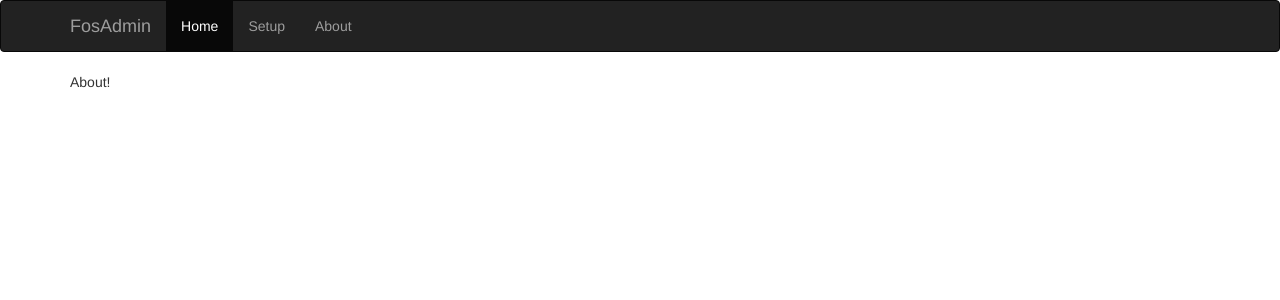
After one commit to scragg0x/pyFosAdmin, a Flask app: page /about in a window 1280 px wide. The commit adds this page. Shown: the top 300 px of the page. Run offline with Flask 2, Linux system fonts and the light colour scheme; parts of the project's set-up code (start-up, migrations or seed data) failed here and were passed over; some libraries are stand-ins or nearby versions.

Commit message:
added about and setup place holder pages

```diff
--- a/fosadmin/__init__.py
+++ b/fosadmin/__init__.py
@@ -2,15 +2,32 @@ from flask import Flask, render_template
 from flask.ext.script import Manager
 from foscontrol import Cam
 
-import config
 import base64
+import os
+import json
 
 app = Flask(__name__)
 app.debug = True
 
 manager = Manager(app)
 
-cam = Cam(config.protocol, config.host, config.port, config.username, config.password)
+
+def load_cam(config=None):
+    if config:
+        # Persist and use
+        pass
+    else:
+        f = open(os.path.dirname(os.path.realpath(__file__)) + "/../config.json")
+        config = json.loads(f.read())
+        f.close()
+
+    return Cam(config.get('PROTOCOL', 'http'),
+               config.get('HOST'),
+               config.get('PORT', 88),
+               config.get('USERNAME', 'admin'),
+               config.get('PASSWORD', ''))
+
+cam = load_cam()
 
 
 @app.route("/")
@@ -23,6 +40,16 @@ def snapshot():
     return base64.b64encode(cam.snapPicture()[0])
 
 
+@app.route("/setup")
+def setup():
+    return render_template('setup.html')
+
+
+@app.route("/about")
+def about():
+    return render_template('about.html')
+
+
 @app.route("/move/<action>", methods=['POST'])
 def move(action):
     if action == 'stop':
--- /dev/null
+++ b/fosadmin/templates/about.html
@@ -0,0 +1,4 @@
+{% extends "layout.html" %}
+{% block body %}
+  About!
+{% endblock %}
--- /dev/null
+++ b/fosadmin/templates/layout.html
@@ -0,0 +1,35 @@
+<!doctype html>
+<html>
+<head>
+    <title></title>
+    <link rel="stylesheet" href="//cdnjs.cloudflare.com/ajax/libs/twitter-bootstrap/3.2.0/css/bootstrap.min.css" />
+    <link rel="stylesheet" href="//cdnjs.cloudflare.com/ajax/libs/font-awesome/4.1.0/css/font-awesome.min.css" />
+    <script src="//cdnjs.cloudflare.com/ajax/libs/jquery/2.1.1/jquery.js"></script>
+</head>
+<body>
+<div class="navbar navbar-inverse" role="navigation">
+    <div class="container">
+        <div class="navbar-header">
+            <button type="button" class="navbar-toggle" data-toggle="collapse" data-target=".navbar-collapse">
+                <span class="sr-only">Toggle navigation</span>
+                <span class="icon-bar"></span>
+                <span class="icon-bar"></span>
+                <span class="icon-bar"></span>
+            </button>
+            <a class="navbar-brand" href="/">FosAdmin</a>
+        </div>
+        <div class="collapse navbar-collapse">
+            <ul class="nav navbar-nav">
+                <li class="active"><a href="/">Home</a></li>
+                <li><a href="/setup">Setup</a></li>
+                <li><a href="/about">About</a></li>
+            </ul>
+        </div><!--/.nav-collapse -->
+    </div>
+</div>
+
+<div class="container">
+    {% block body %}{% endblock %}
+</div>
+</body>
+</html>
--- /dev/null
+++ b/fosadmin/templates/setup.html
@@ -0,0 +1,4 @@
+{% extends "layout.html" %}
+{% block body %}
+  setup!
+{% endblock %}
--- a/manage.py
+++ b/manage.py
@@ -1,6 +1,5 @@
 from gevent import wsgi
 from fosadmin import app, manager
-from subprocess import call
 import logging
 
 
@@ -12,4 +11,4 @@ def server(port=5000):
 
 
 if __name__ == '__main__':
-    manager.run()
+    manager.run(default_command='server')
```
Also changed, not shown: fosadmin/templates/index.html (+52 -81 lines).
